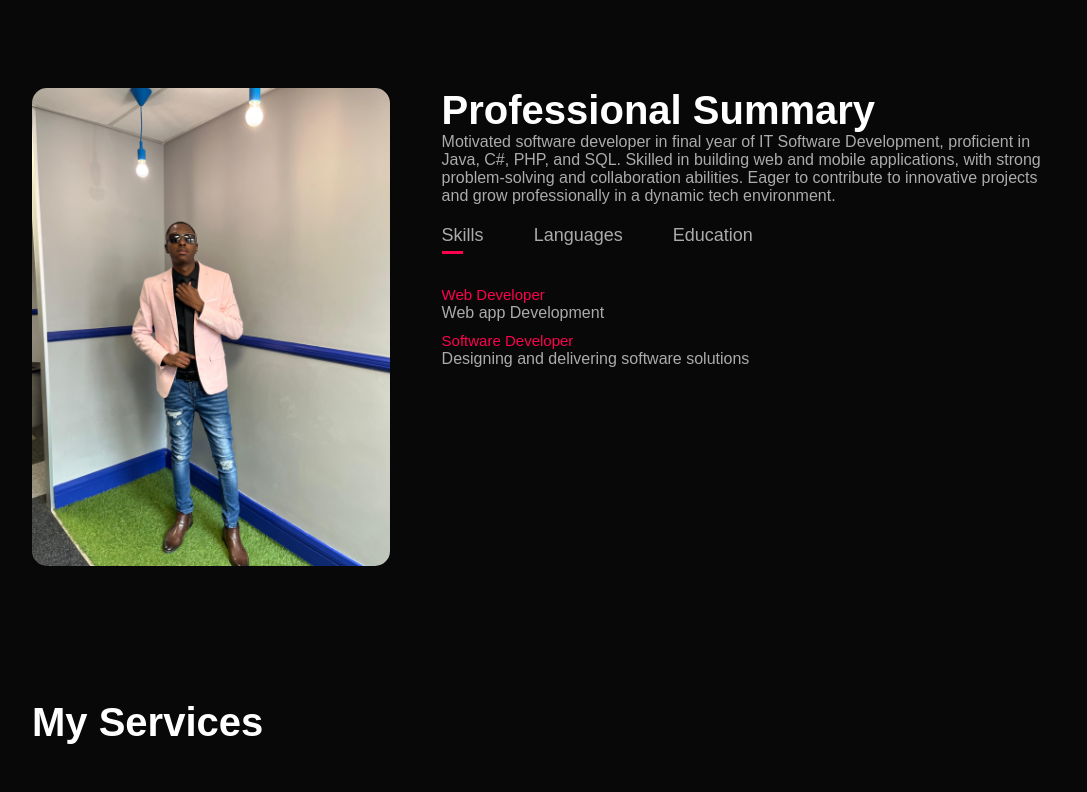
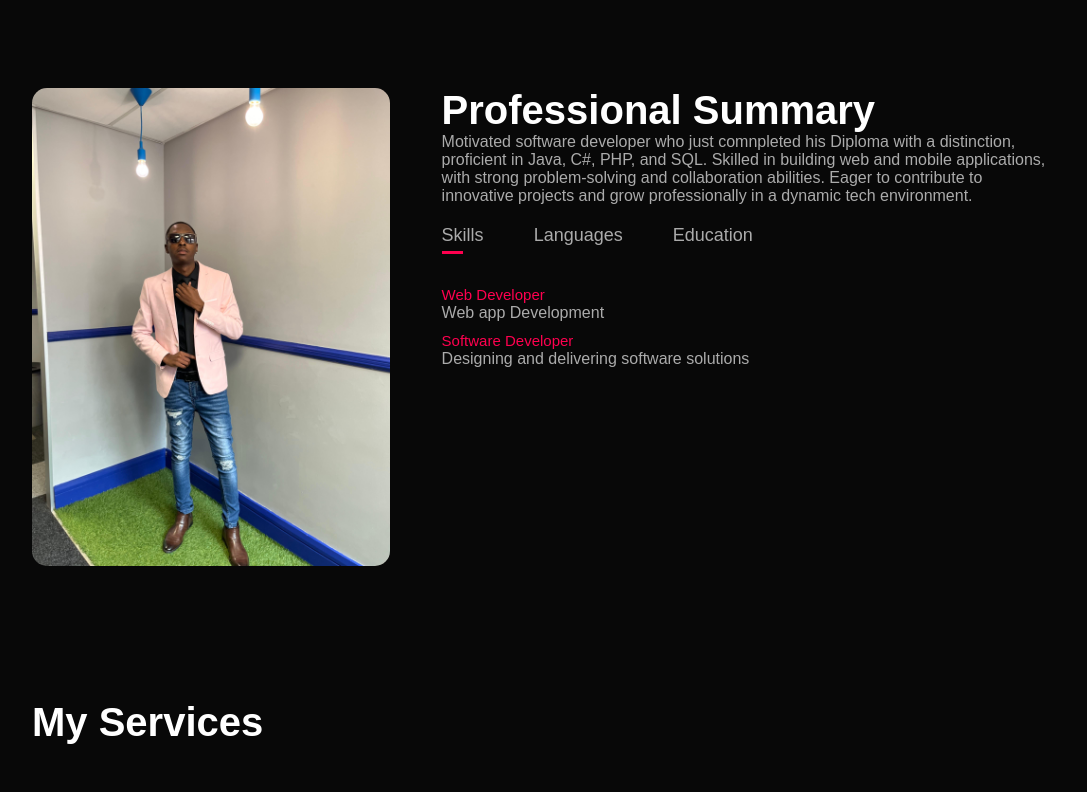
Before and after one commit to ThaboJunior/Thabo-s-IT-Portfolio, a plain HTML site: page index.html in a window 1280 px wide. Shown: the part 802-1594 px from the top of the page, without its empty margins (96-1183 px from the left). Drawn offline with Linux system fonts and the light colour scheme.

Commit message:
1st Commit & push

```diff
--- a/index.html
+++ b/index.html
@@ -4,6 +4,7 @@
     <meta charset="UTF-8">
     <meta name="viewport" content="width=device-width, initial-scale=1.0">
     <title>Thabo's Portfolio </title>
+
     <link rel="stylesheet" href="style.css">
     <script src="https://kit.fontawesome.com/2db1341b56.js" crossorigin="anonymous"></script>
 </head>
@@ -37,7 +38,7 @@
                 </div>
                 <div class="about-col-2">
                  <h1 class="sub-title">Professional Summary</h1>
-                 <p>Motivated software developer in final year of IT Software Development, proficient in Java, C#, PHP,
+                 <p>Motivated software developer who just comnpleted his Diploma with a distinction, proficient in Java, C#, PHP,
                     and SQL. Skilled in building web and mobile applications, with strong problem-solving and
                     collaboration abilities. Eager to contribute to innovative projects and grow professionally in a
                     dynamic tech environment.</p>
```
